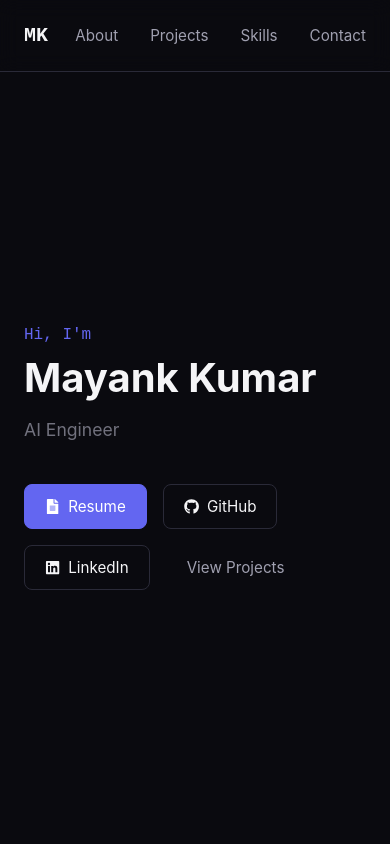
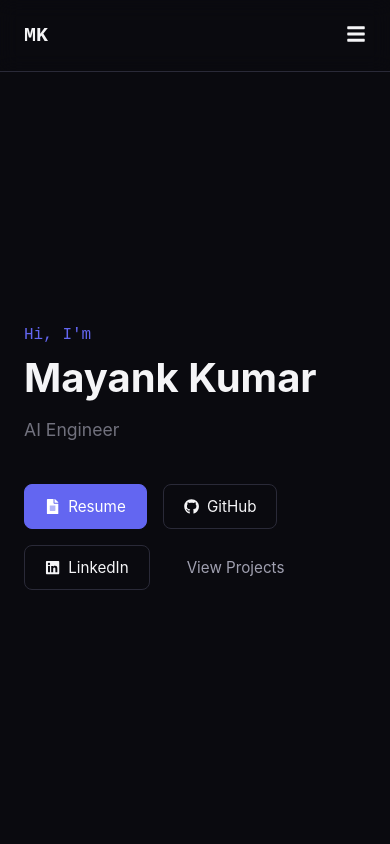
Before and after one commit to Mayankkvv/portfolio, a React app: page / in a window 390 px wide. Shown: the top 844 px of the page. Built offline with nearby package versions, Linux system fonts and the light colour scheme; the HTML template or start-up script is replaced by a standard one.

Commit message:
Add smooth scrolling and responsive mobile navbar

```diff
--- a/src/components/Navbar.css
+++ b/src/components/Navbar.css
@@ -26,6 +26,7 @@
   font-weight: 700;
   color: var(--color-text-primary);
   text-decoration: none;
+  z-index: 101;
 }
 
 .navbar-links {
@@ -43,3 +44,38 @@
 .navbar-links a:hover {
   color: var(--color-text-primary);
 }
+
+.navbar-toggle {
+  display: none;
+  background: none;
+  border: none;
+  color: var(--color-text-primary);
+  cursor: pointer;
+  z-index: 101;
+}
+
+@media (max-width: 768px) {
+  .navbar-toggle {
+    display: block;
+  }
+
+  .navbar-links {
+    position: fixed;
+    top: 0;
+    right: -100%;
+    height: 100vh;
+    width: 70%;
+    max-width: 300px;
+    background: var(--color-bg-secondary);
+    border-left: 1px solid var(--color-border);
+    flex-direction: column;
+    align-items: flex-start;
+    padding: 100px 32px;
+    gap: 28px;
+    transition: right 0.3s ease;
+  }
+
+  .navbar-links-open {
+    right: 0;
+  }
+}
--- a/src/components/Navbar.jsx
+++ b/src/components/Navbar.jsx
@@ -1,17 +1,33 @@
+import { useState } from 'react'
 import { Link } from 'react-router-dom'
+import { FaBars, FaTimes } from 'react-icons/fa'
 import './Navbar.css'
 
 function Navbar() {
+  const [menuOpen, setMenuOpen] = useState(false)
+
+  const closeMenu = () => setMenuOpen(false)
+
   return (
     <nav className="navbar">
       <div className="navbar-inner">
-        <Link to="/" className="navbar-logo">MK</Link>
-        <div className="navbar-links">
-          <a href="#about">About</a>
-          <a href="#projects">Projects</a>
-          <a href="#skills">Skills</a>
-          <a href="#contact">Contact</a>
+        <Link to="/" className="navbar-logo" onClick={closeMenu}>MK</Link>
+
+        <div className={`navbar-links ${menuOpen ? 'navbar-links-open' : ''}`}>
+          <a href="#about" onClick={closeMenu}>About</a>
+          <a href="#projects" onClick={closeMenu}>Projects</a>
+          <a href="#skills" onClick={closeMenu}>Skills</a>
+          <a href="#timeline" onClick={closeMenu}>Timeline</a>
+          <a href="#contact" onClick={closeMenu}>Contact</a>
         </div>
+
+        <button
+          className="navbar-toggle"
+          onClick={() => setMenuOpen(!menuOpen)}
+          aria-label="Toggle menu"
+        >
+          {menuOpen ? <FaTimes size={20} /> : <FaBars size={20} />}
+        </button>
       </div>
     </nav>
   )
--- a/src/index.css
+++ b/src/index.css
@@ -4,6 +4,10 @@
   margin: 0;
   padding: 0;
   box-sizing: border-box;
+}
+
+html {
+  scroll-behavior: smooth;
 }
 
 body {
```
